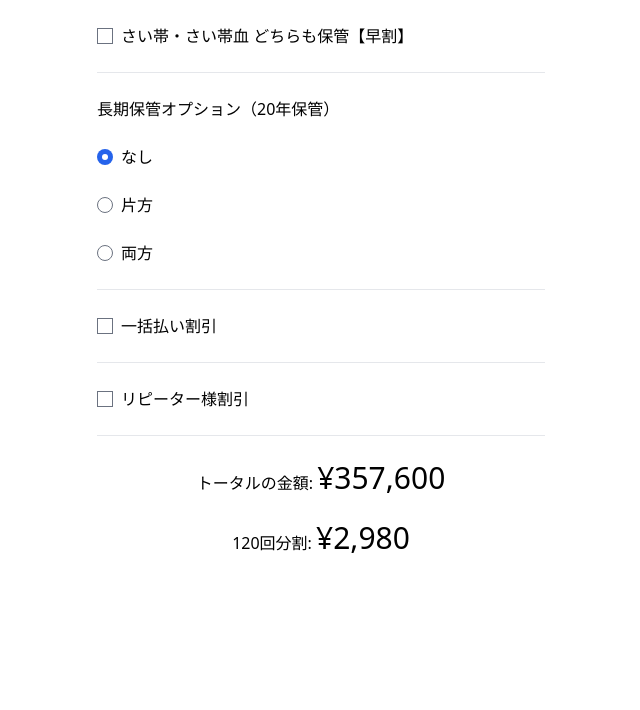
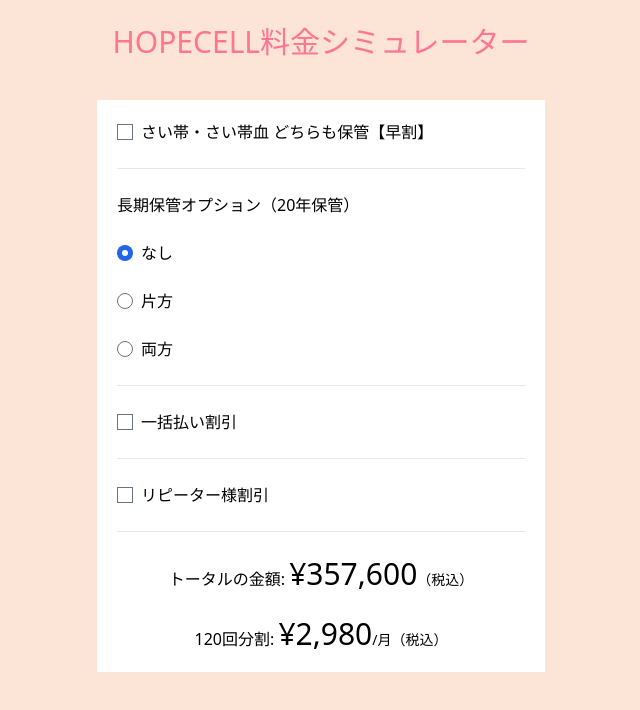
Before and after one commit to TMS-Partners-GitHub-organization/price-simulator-sample, a website built with Vite: page index.html in a window 1280 px wide. Shown: the whole page, without its empty margins (319-959 px from the left). Built offline with nearby package versions, Linux system fonts and the light colour scheme.

Commit message:
Update index.html

```diff
--- a/index.html
+++ b/index.html
@@ -2,28 +2,39 @@
 <html lang="en">
   <head>
     <meta charset="UTF-8" />
-    <link rel="icon" type="image/svg+xml" href="/vite.svg" />
+    <!-- <link rel="icon" type="image/svg+xml" href="/vite.svg" /> -->
     <meta name="viewport" content="width=device-width, initial-scale=1.0" />
-    <title>Price Simulator</title>
+    <title>ステムセル様料金シミュレーターデモ</title>
   </head>
   <body>
+    <div class="bg-[#fce4d7] h-screen">
       <div id="app">
         <div class="container p-6 mx-auto">
-        <div x-data="simulator" class="max-w-md mx-auto space-y-6">
-          <label class="flex items-center gap-x-2"><input x-model="dochiramo" type="checkbox"><span>さい帯・さい帯血 どちらも保管【早割】</span></label>
+          <h2 class="mb-10 text-xl text-center lg:text-3xl text-[#ff7592]">HOPECELL料金シミュレーター</h2>
+          <div x-data="simulator"
+            class="max-w-md p-5 mx-auto space-y-6 bg-white">
+            <label class="flex items-center gap-x-2"><input x-model="dochiramo"
+                type="checkbox"><span>さい帯・さい帯血 どちらも保管【早割】</span></label>
             <hr>
             <p>長期保管オプション（20年保管）</p>
-          <label class="flex items-center gap-x-2"><input x-model="choki" type="radio" value="none"><span>なし</span></label>
-          <label class="flex items-center gap-x-2"><input x-model="choki" type="radio" value="single"><span>片方</span></label>
-          <label class="flex items-center gap-x-2"><input x-model="choki" type="radio" value="double"><span>両方</span></label>
+            <label class="flex items-center gap-x-2"><input x-model="choki"
+                type="radio" value="none"><span>なし</span></label>
+            <label class="flex items-center gap-x-2"><input x-model="choki"
+                type="radio" value="single"><span>片方</span></label>
+            <label class="flex items-center gap-x-2"><input x-model="choki"
+                type="radio" value="double"><span>両方</span></label>
             <hr>
-          <label class="flex items-center gap-x-2"><input x-model="ikkatsu" type="checkbox"><span>一括払い割引</span></label>
+            <label class="flex items-center gap-x-2"><input x-model="ikkatsu"
+                type="checkbox"><span>一括払い割引</span></label>
             <hr>
-          <label class="flex items-center gap-x-2"><input x-model="repeater" type="checkbox"><span>リピーター様割引</span></label>
+            <label class="flex items-center gap-x-2"><input x-model="repeater"
+                type="checkbox"><span>リピーター様割引</span></label>
             <hr>
-
-          <p class="text-center">トータルの金額: <span class="text-3xl" x-text="`¥${Number(total).toLocaleString()}`"></span></p>
-          <p class="text-center">120回分割: <span class="text-3xl" x-text="`¥${Number(dividedBy120).toLocaleString()}`"></span></p>
+            <p class="text-center">トータルの金額: <span class="text-3xl"
+                x-text="`¥${Number(total).toLocaleString()}`"></span><span class="text-sm">（税込）</span></p>
+            <p x-show="ikkatsu == false" class="text-center">120回分割: <span class="text-3xl"
+                x-text="`¥${Number(dividedBy120).toLocaleString()}`"></span><span class="text-sm">/月（税込）</span></p>
+          </div>
         </div>
       </div>
     </div>
```
Lines whose indentation alone changed are shown as unchanged.
